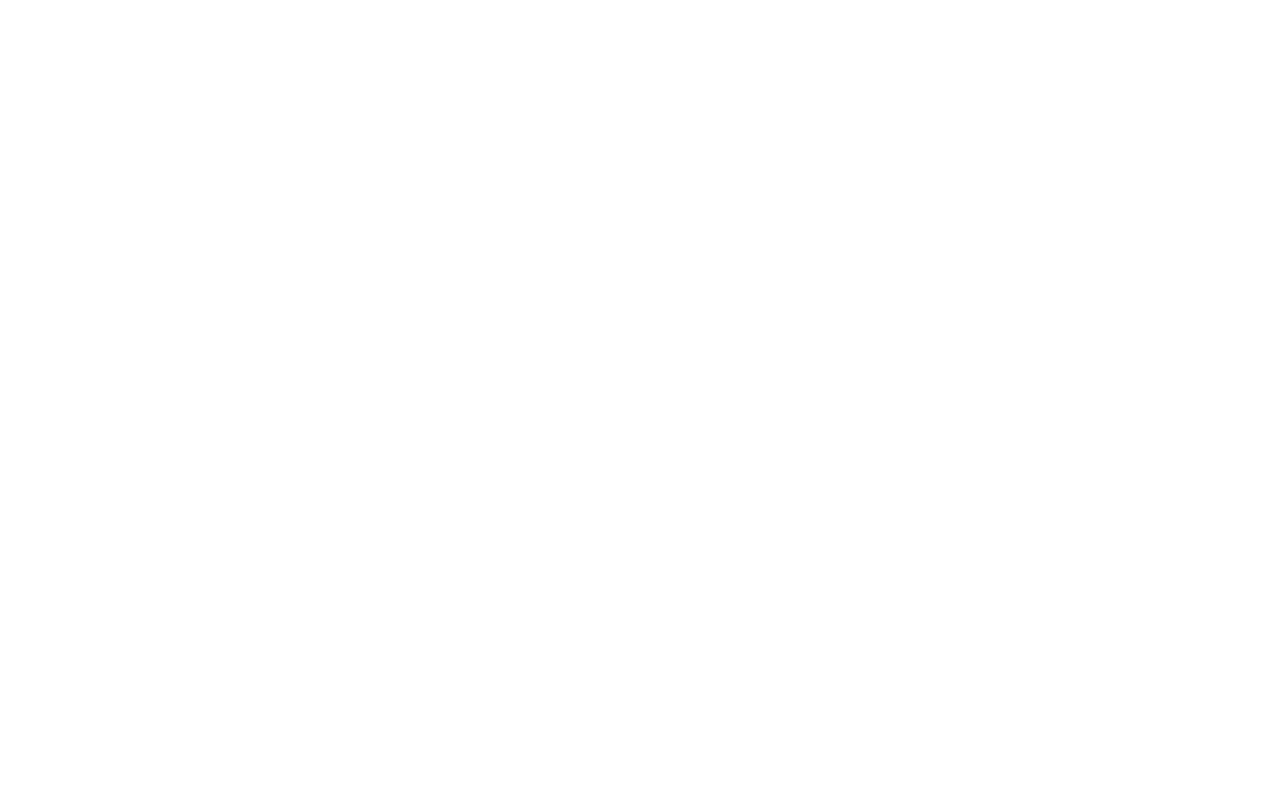
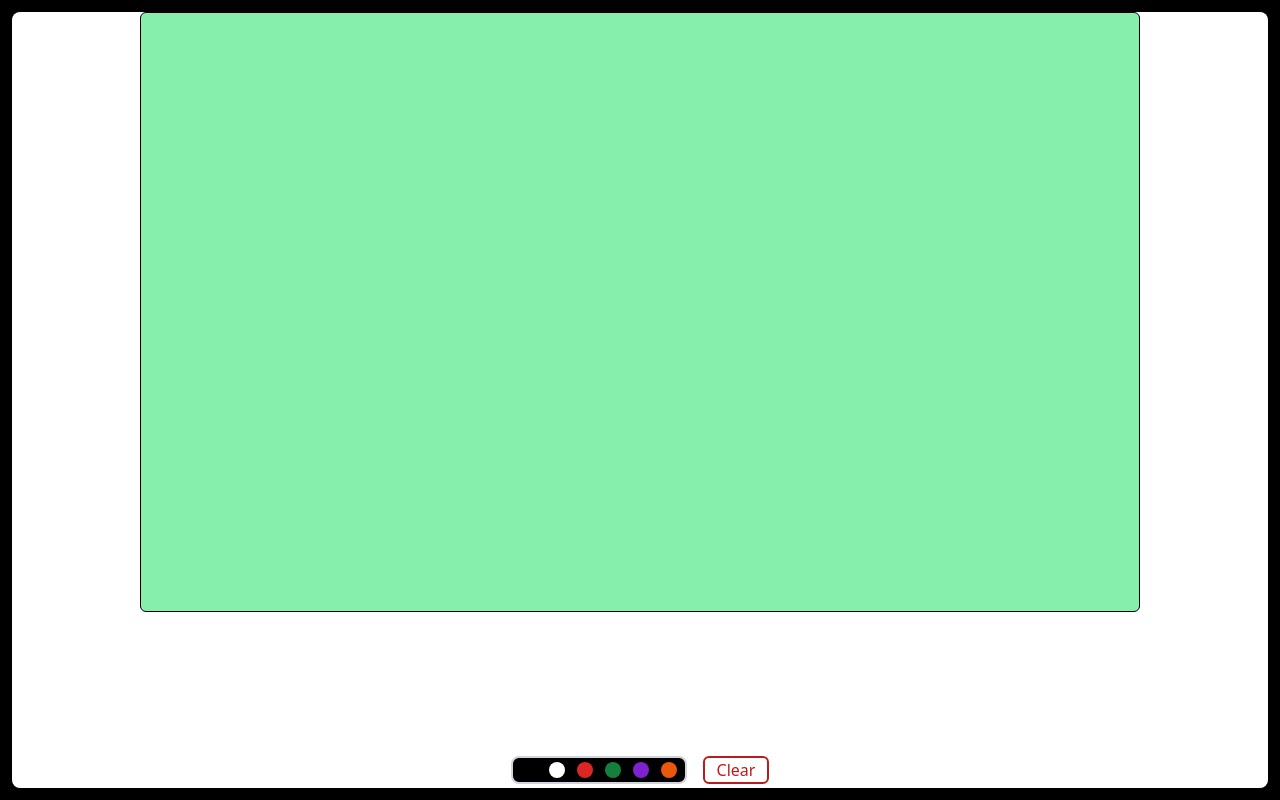
Before and after one commit to SinanovicAhmed/colabarative-whiteboard, a React (Vite) app: page / in a window 1280 px wide. Built offline with nearby package versions, Linux system fonts and the light colour scheme.

Commit message:
whiteboard, color selection and draw functionality added

```diff
--- a/src/App.jsx
+++ b/src/App.jsx
@@ -1,7 +1,11 @@
-import "./App.css";
+import BoardRoom from "./pages/BoardRoom";
 
 function App() {
-  return <div></div>;
+  return (
+    <>
+      <BoardRoom />;
+    </>
+  );
 }
 
 export default App;
--- /dev/null
+++ b/src/components/DrawControl.jsx
@@ -0,0 +1,99 @@
+// eslint-disable-next-line react/prop-types
+const DrawControl = ({ setColor, color, clearCanvas }) => {
+  const handleColorChange = (event) => setColor(event.target.value);
+  console.log(color);
+  return (
+    <div className="absolute bottom-4 flex gap-4">
+      <div
+        style={{ backgroundColor: color }}
+        className="flex items-center gap-3 bg-gray-200 border-2 border-gray-300 rounded-lg px-2 py-1 transition-all duration-300"
+      >
+        <input
+          type="radio"
+          id="color-black"
+          name="color"
+          value="#000"
+          onChange={handleColorChange}
+          className="hidden"
+        />
+        <label
+          htmlFor="color-black"
+          className="h-4 w-4 rounded-full bg-black cursor-pointer border border-transparent hover:border-gray-400"
+        />
+        <input
+          type="radio"
+          id="color-white"
+          name="color"
+          value="#fff"
+          onChange={handleColorChange}
+          className="hidden"
+        />
+        <label
+          htmlFor="color-white"
+          className="h-4 w-4 rounded-full bg-white cursor-pointer border border-transparent hover:border-gray-400"
+        />
+
+        <input
+          type="radio"
+          id="color-red"
+          name="color"
+          value="#dc2626"
+          onChange={handleColorChange}
+          className="hidden"
+        />
+        <label
+          htmlFor="color-red"
+          className="h-4 w-4 rounded-full bg-red-600 cursor-pointer border border-transparent hover:border-gray-400"
+        />
+
+        <input
+          type="radio"
+          id="color-green"
+          name="color"
+          value="#15803d"
+          onChange={handleColorChange}
+          className="hidden"
+        />
+        <label
+          htmlFor="color-green"
+          className="h-4 w-4 rounded-full bg-green-700 cursor-pointer border border-transparent hover:border-gray-400"
+        />
+
+        <input
+          type="radio"
+          id="color-purple"
+          name="color"
+          value="#7e22ce"
+          onChange={handleColorChange}
+          className="hidden"
+        />
+        <label
+          htmlFor="color-purple"
+          className="h-4 w-4 rounded-full bg-purple-700 cursor-pointer border border-transparent hover:border-gray-400"
+        />
+
+        <input
+          type="radio"
+          id="color-orange"
+          name="color"
+          value="#ea580c"
+          onChange={handleColorChange}
+          className="hidden"
+        />
+        <label
+          htmlFor="color-orange"
+          className="h-4 w-4 rounded-full bg-orange-600 cursor-pointer border border-transparent hover:border-gray-400"
+        />
+      </div>
+
+      <button
+        onClick={clearCanvas}
+        className="px-3 border-2 border-red-700 hover:bg-red-700 text-red-700 hover:text-white rounded-md transition-all"
+      >
+        Clear
+      </button>
+    </div>
+  );
+};
+
+export default DrawControl;
--- /dev/null
+++ b/src/components/Whiteboard.jsx
@@ -0,0 +1,24 @@
+import { useState } from "react";
+import DrawControl from "./DrawControl";
+import { useDraw } from "../hooks/useDraw";
+
+const Whiteboard = () => {
+  const [color, setColor] = useState("#000");
+  const { canvasRef, onMouseDown, clearCanvas } = useDraw(color);
+
+  return (
+    <div className="flex justify-center w-full h-full bg-white rounded-lg">
+      <canvas
+        ref={canvasRef}
+        onMouseDown={onMouseDown}
+        width={1000}
+        height={600}
+        className="border border-black rounded-md bg-green-300 w-[1000px] h-[600px]"
+      />
+
+      <DrawControl setColor={setColor} color={color} clearCanvas={clearCanvas} />
+    </div>
+  );
+};
+
+export default Whiteboard;
--- /dev/null
+++ b/src/hooks/useDraw.jsx
@@ -0,0 +1,76 @@
+import { useEffect, useRef, useState } from "react";
+
+export const useDraw = (color) => {
+  const [mouseDown, setMouseDown] = useState(false);
+  const canvasRef = useRef(null);
+  const prevPoint = useRef(null);
+
+  const onMouseDown = () => setMouseDown(true);
+
+  const clearCanvas = () => {
+    const canvas = canvasRef.current;
+    const ctx = canvas?.getContext("2d");
+    if (!canvas || !ctx) return;
+
+    ctx.clearRect(0, 0, canvas.width, canvas.height);
+  };
+
+  useEffect(() => {
+    const drawLine = (prevPoint, currentPoint, ctx) => {
+      const { x: currX, y: currY } = currentPoint;
+
+      const lineColor = color;
+      const lineWidth = 5;
+
+      let startPoint = prevPoint ?? currentPoint;
+      ctx.beginPath();
+      ctx.lineWidth = lineWidth;
+      ctx.strokeStyle = lineColor;
+      ctx.moveTo(startPoint.x, startPoint.y);
+      ctx.lineTo(currX, currY);
+      ctx.stroke();
+
+      ctx.fillStyle = lineColor;
+      ctx.beginPath();
+      ctx.arc(startPoint.x, startPoint.y, 2, 0, 2 * Math.PI);
+      ctx.fill();
+    };
+
+    const mouseMoveHandler = (e) => {
+      if (!mouseDown) return;
+      const currentPoint = pointerCanvasPosition(e);
+
+      const canvasCtx = canvasRef.current?.getContext("2d");
+      if (!canvasCtx || !currentPoint) return;
+
+      drawLine(prevPoint.current, currentPoint, canvasCtx);
+      prevPoint.current = currentPoint;
+    };
+
+    const pointerCanvasPosition = (e) => {
+      const canvas = canvasRef.current;
+      if (!canvas) return;
+
+      const canvasRectangle = canvas.getBoundingClientRect();
+      const x = e.clientX - canvasRectangle.left;
+      const y = e.clientY - canvasRectangle.top;
+
+      return { x, y };
+    };
+
+    const mouseUpHandler = () => {
+      setMouseDown(false);
+      prevPoint.current = null;
+    };
+
+    canvasRef.current?.addEventListener("mousemove", mouseMoveHandler);
+    window.addEventListener("mouseup", mouseUpHandler);
+
+    return () => {
+      canvasRef.current?.removeEventListener("mousemove", mouseMoveHandler);
+      window.removeEventListener("mouseup", mouseUpHandler);
+    };
+  }, [mouseDown]);
+
+  return { canvasRef, onMouseDown, clearCanvas };
+};
--- a/src/index.css
+++ b/src/index.css
@@ -1,4 +1,8 @@
-* {
+@tailwind base;
+@tailwind components;
+@tailwind utilities;
+
+* body {
   box-sizing: border-box;
   padding: 0;
   margin: 0;
--- /dev/null
+++ b/src/pages/BoardRoom.jsx
@@ -0,0 +1,11 @@
+import Whiteboard from "../components/Whiteboard";
+
+const BoardRoom = () => {
+  return (
+    <div className="absolute w-full h-screen bg-black p-3">
+      <Whiteboard />
+    </div>
+  );
+};
+
+export default BoardRoom;
--- a/tailwind.config.js
+++ b/tailwind.config.js
@@ -1,8 +1,7 @@
-/** @type {import('tailwindcss').Config} */
 export default {
-  content: [],
+  content: ["./index.html", "./src/**/*.{js,ts,jsx,tsx}"],
   theme: {
     extend: {},
   },
   plugins: [],
-}
+};
```
